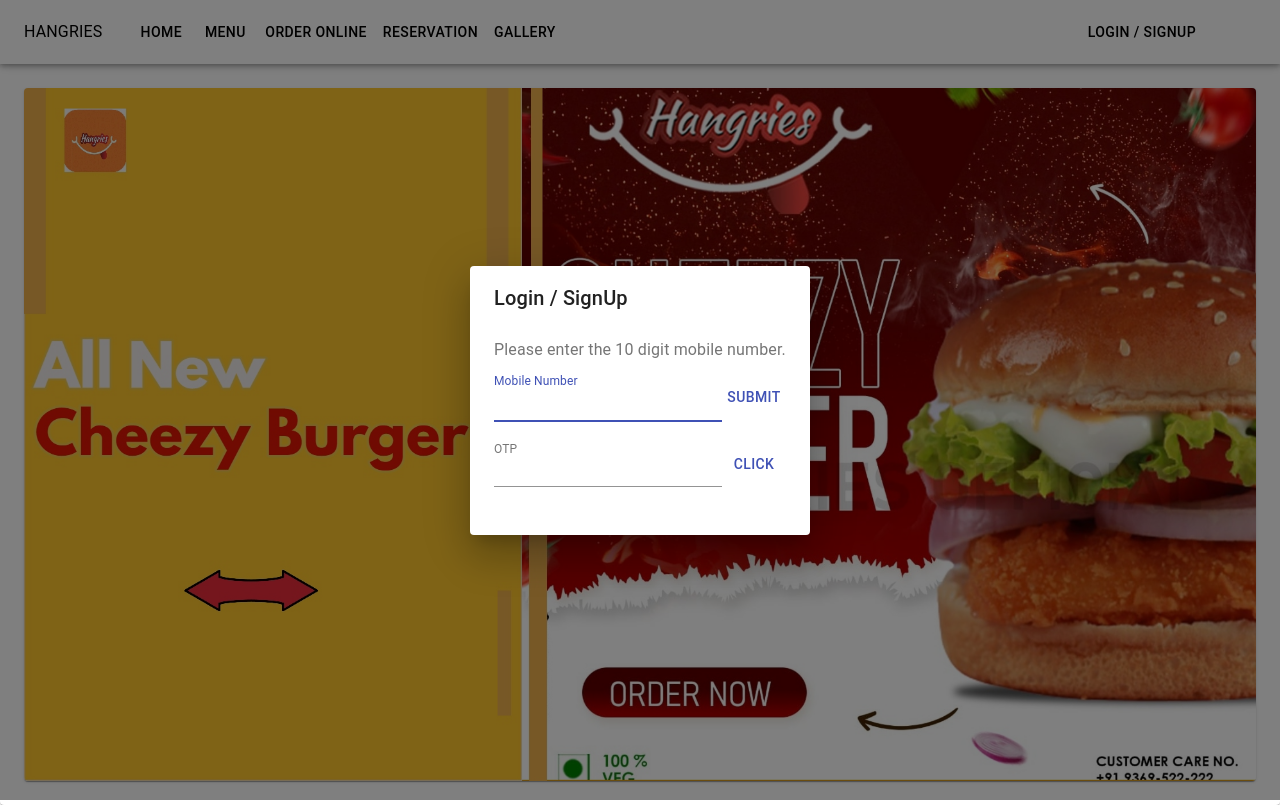
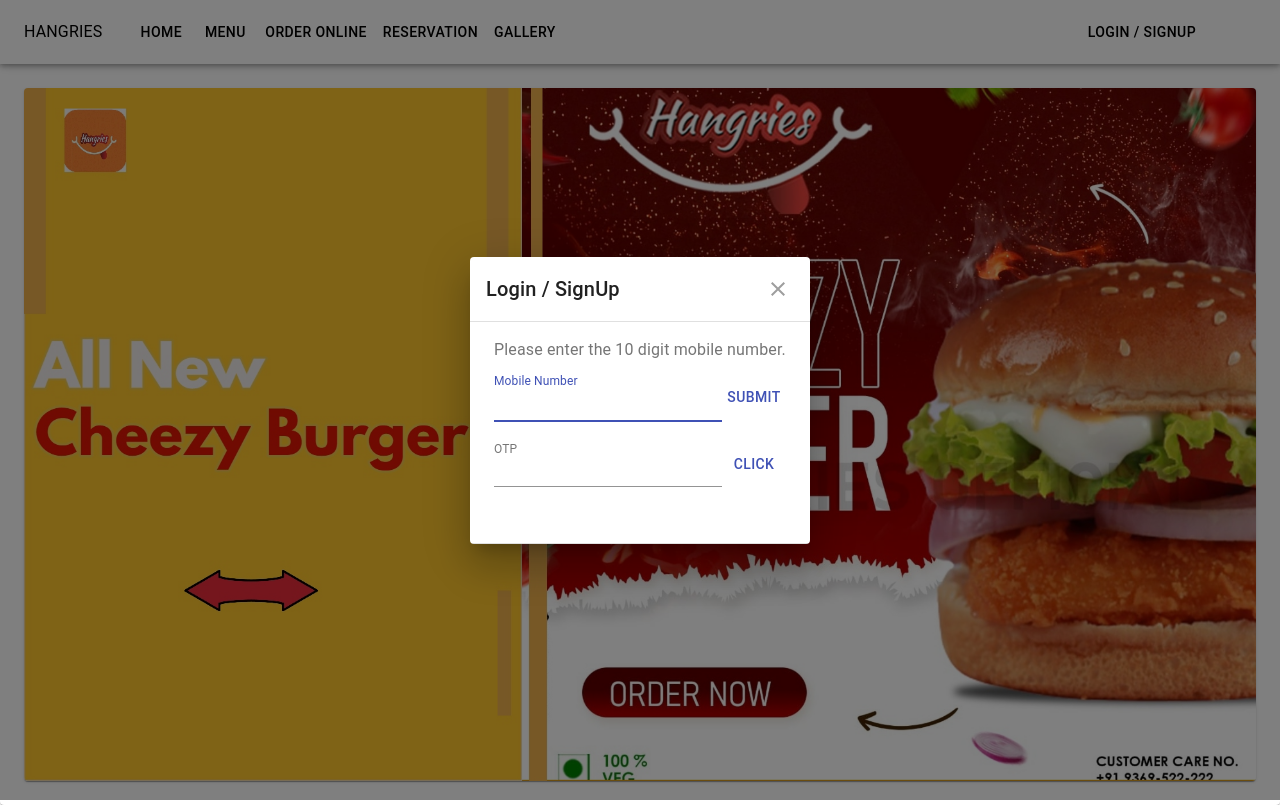
Before and after one commit to mohnish-saini/hangries-ui, a React (Create React App) app: page / in a window 1280 px wide. Both pictures are taken after a click on the button "LOGIN / SIGNUP". Built offline with nearby package versions, Linux system fonts and the light colour scheme.

Commit message:
Adding cross icon

```diff
--- a/src/components/LoginPopup/index.js
+++ b/src/components/LoginPopup/index.js
@@ -5,16 +5,53 @@
 import DialogActions from "@material-ui/core/DialogActions";
 import DialogContent from "@material-ui/core/DialogContent";
 import DialogContentText from "@material-ui/core/DialogContentText";
-import DialogTitle from "@material-ui/core/DialogTitle";
+import MuiDialogTitle from "@material-ui/core/DialogTitle";
 import Grid from "@material-ui/core/Grid";
 import { Search } from "@material-ui/icons";
-import { Box, IconButton } from "@material-ui/core";
+import { Box, IconButton, Typography } from "@material-ui/core";
+import { makeStyles } from "@material-ui/core";
+import { withStyles } from "@material-ui/core/styles";
 
 import firebase from "../../firebase/firebase";
+import CloseIcon from "@material-ui/icons/Close";
+
+const useStyles = makeStyles((theme) => ({}));
+
+const styles = (theme) => ({
+  root: {
+    margin: 0,
+    padding: theme.spacing(2),
+  },
+  closeButton: {
+    position: "absolute",
+    right: theme.spacing(1),
+    top: theme.spacing(1),
+    color: theme.palette.grey[500],
+  },
+});
+
+const DialogTitle = withStyles(styles)((props) => {
+  const { children, classes, onClose, ...other } = props;
+  return (
+    <MuiDialogTitle disableTypography className={classes.root} {...other}>
+      <Typography variant="h6">{children}</Typography>
+      {onClose ? (
+        <IconButton
+          aria-label="close"
+          className={classes.closeButton}
+          onClick={onClose}
+        >
+          <CloseIcon />
+        </IconButton>
+      ) : null}
+    </MuiDialogTitle>
+  );
+});
 
 export default function LoginPopup(props) {
   const { open, onClose } = props;
   //const [open, setOpen] = React.useState(false);
+  const classes = useStyles();
 
   const [mobileNumber, setMobileNumber] = useState("");
   const [otp, setOtp] = useState("");
@@ -135,8 +172,11 @@
         aria-labelledby="form-dialog-title"
         maxWidth="false"
       >
-        <DialogTitle id="form-dialog-title">Login / SignUp</DialogTitle>
-        <DialogContent>
+        <DialogTitle id="customized-dialog-title" onClose={handleClose}>
+          Login / SignUp
+        </DialogTitle>
+
+        <DialogContent dividers>
           <DialogContentText>
             Please enter the 10 digit mobile number.
           </DialogContentText>
```
